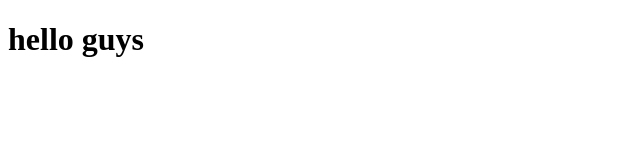
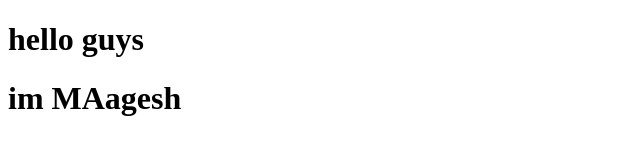
Before and after one commit to metaxcoder1/codebase, a plain HTML site: page index.html in a window 1280 px wide. Shown: the whole page, without its empty margins (0-640 px from the left). Drawn offline with Linux system fonts and the light colour scheme.

Commit message:
name added index.html

```diff
--- a/index.html
+++ b/index.html
@@ -7,5 +7,6 @@
 </head>
 <body>
     <h1>hello guys</h1>
+    <h1>im MAagesh</h1>
 </body>
 </html>
```
